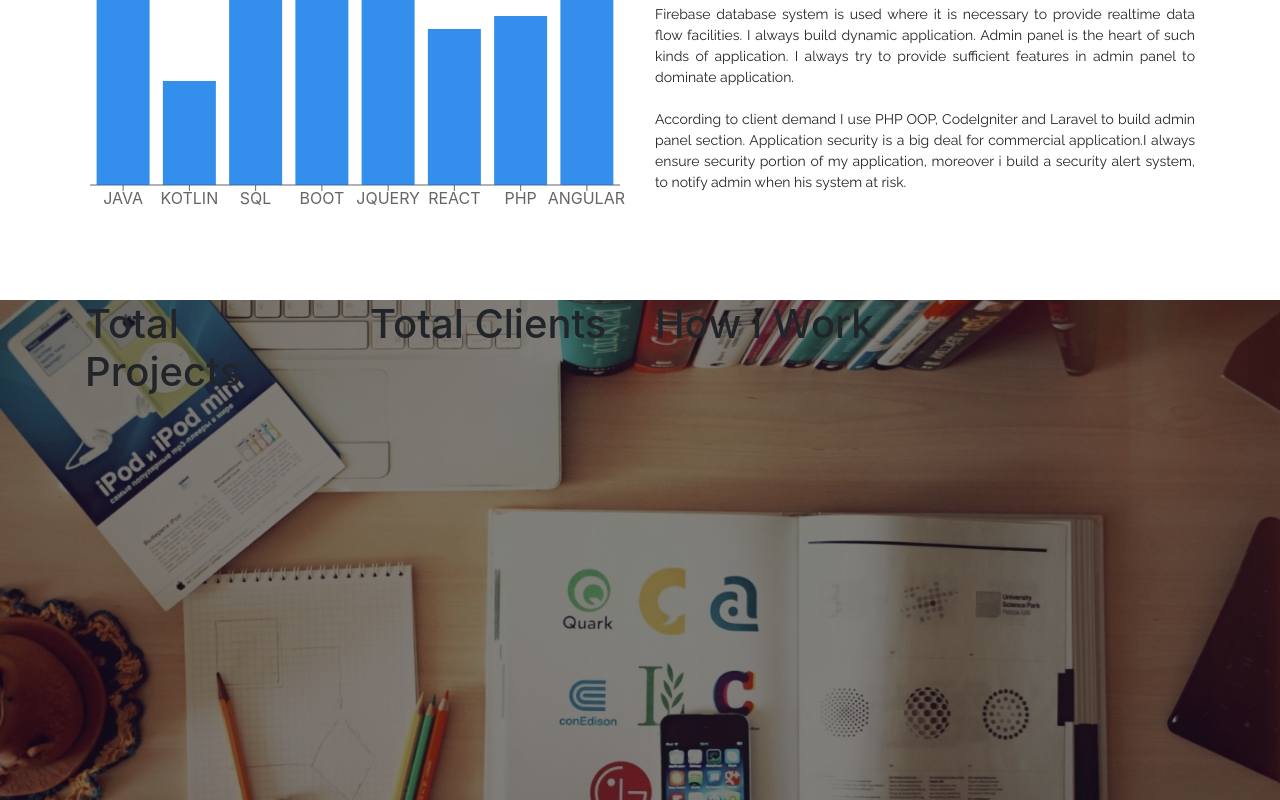
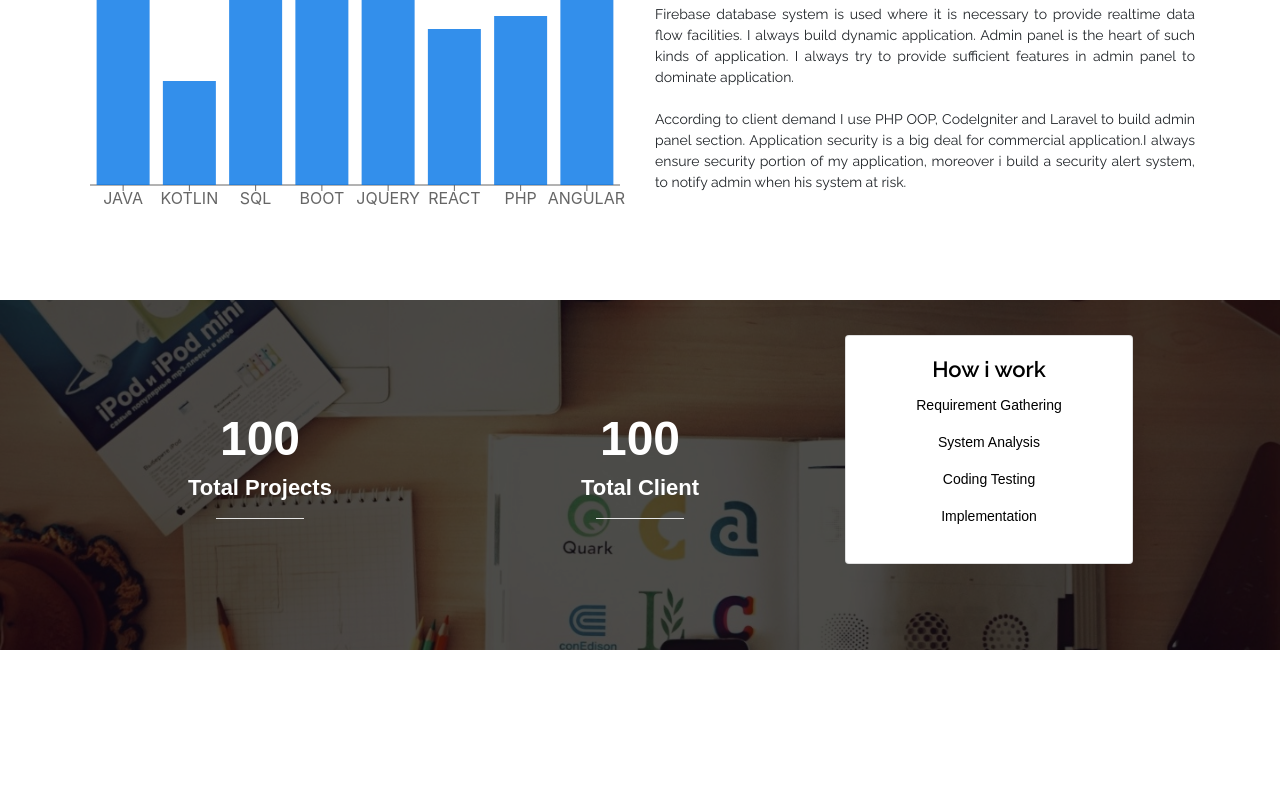
Before and after one commit to A-Khalek/ReactjsProject, a React (Create React App) app: page / in a window 1280 px wide. Shown: the part 1332-2132 px from the top of the page. After the commit the page ends 1982 px from the top, so only its background shows below. Built offline with nearby package versions, Linux system fonts and the light colour scheme.

Commit message:
Add Card and required css
Add card and its required css.

```diff
--- a/src/asset/css/custom.css
+++ b/src/asset/css/custom.css
@@ -109,7 +109,7 @@
 }
 .summaryBanner{
     background-image: url("../image/banner.jpg");
-    min-height: 500px;
+    min-height: 350px;
     background-attachment:fixed;
     background-repeat: no-repeat;
     background-size: cover;
@@ -117,10 +117,40 @@
 }
 .summaryBannerOverlay{
     position: absolute;
-    min-height: 500px;
+    min-height: 350px;
     width: 100%;
-    background: rgba(0,0,0,0.5);
+    background: rgba(0,0,0,0.7);
 }
 .summary{
     margin-top: 5rem;
 }
+.countSection{
+    margin-top: 15%;
+}
+.countNumber{
+    color: #ffffff;
+    font-family: 'Montserreat', sans-serif;
+    font-size: 48px;
+    font-weight: 600;
+}
+.countTitle{
+    color: #ffffff;
+    font-family:'Montserreat', sans-serif;
+    font-size: 22px;
+    font-weight: 600;
+}
+.cardTitle{
+    font-family: 'Raleway', sans-serif;
+    font-size: 22px;
+    font-weight: 600;
+    color: #000000;
+}
+.cardSubTitle{
+    font-family:'Montserreat', sans-serif;
+    font-size: 14px;
+    font-weight: 400;
+    color: #000000;
+}
+.card{
+    margin-top: 10%;
+}
--- a/src/component/Summary/Summary.js
+++ b/src/component/Summary/Summary.js
@@ -1,5 +1,5 @@
 import React, {Component, Fragment} from 'react';
-import {Col, Container, Row} from "react-bootstrap";
+import  {Col, Container,Card, Row} from "react-bootstrap";
 
 class Summary extends Component {
     render() {
@@ -8,15 +8,34 @@
                 <Container fluid={true} className="summaryBanner summary p-0">
                     <div className="summaryBannerOverlay">
                         <Container>
-                            <Row>
-                                <Col lg={3} md={6} sm={6}>
-                                    <h1>Total Projects</h1>
+                            <Row className="text-center ">
+                                <Col lg={8} md={6} sm={12}>
+                                    <Row className="countSection" >
+                                        <Col >
+                                            <h1 className="countNumber">100</h1>
+                                            <h4 className="countTitle">Total Projects</h4>
+                                            <hr className="bg-white w-25"/>
+                                        </Col>
+                                        <Col>
+                                            <h1 className="countNumber">100</h1>
+                                            <h4 className="countTitle">Total Client</h4>
+                                            <hr className="bg-white w-25"/>
+                                        </Col>
+                                    </Row>
                                 </Col>
-                                <Col lg={3} md={6} sm={6}>
-                                    <h1>Total Clients</h1>
-                                </Col>
-                                <Col lg={6} md={12} sm={12}>
-                                    <h1>How i Work</h1>
+
+                                <Col  lg={4} md={6} sm={12}>
+                                    <Card style={{ width: '18rem' }}>
+                                        <Card.Body>
+                                            <Card.Title className="cardTitle">How i work</Card.Title>
+                                            <Card.Text>
+                                                <p className="cardSubTitle"> Requirement Gathering </p>
+                                                <p className="cardSubTitle">  System Analysis  </p>
+                                                <p className="cardSubTitle"> Coding Testing </p>
+                                                <p className="cardSubTitle">  Implementation </p>
+                                            </Card.Text>
+                                        </Card.Body>
+                                    </Card>
                                 </Col>
                             </Row>
                         </Container>
```
